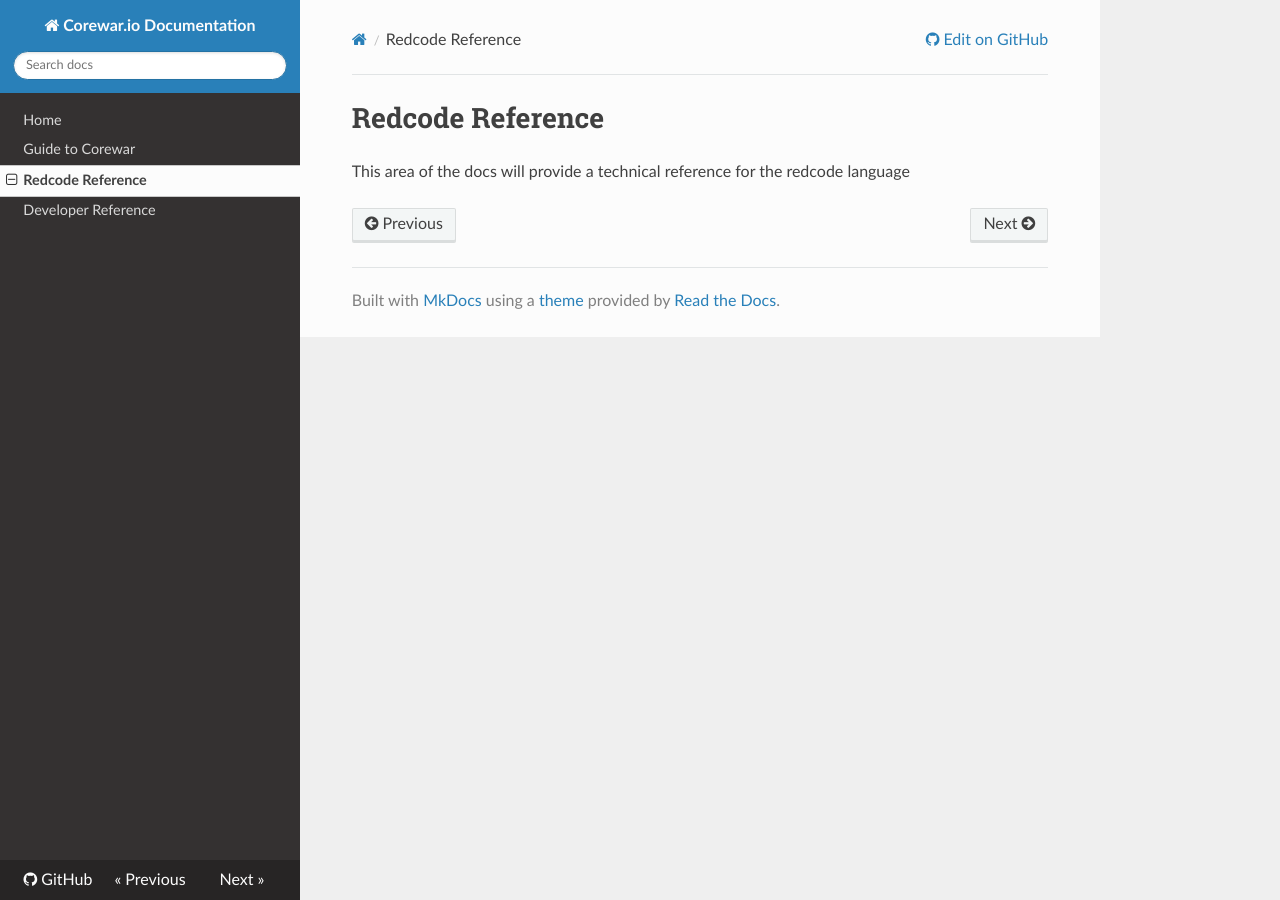
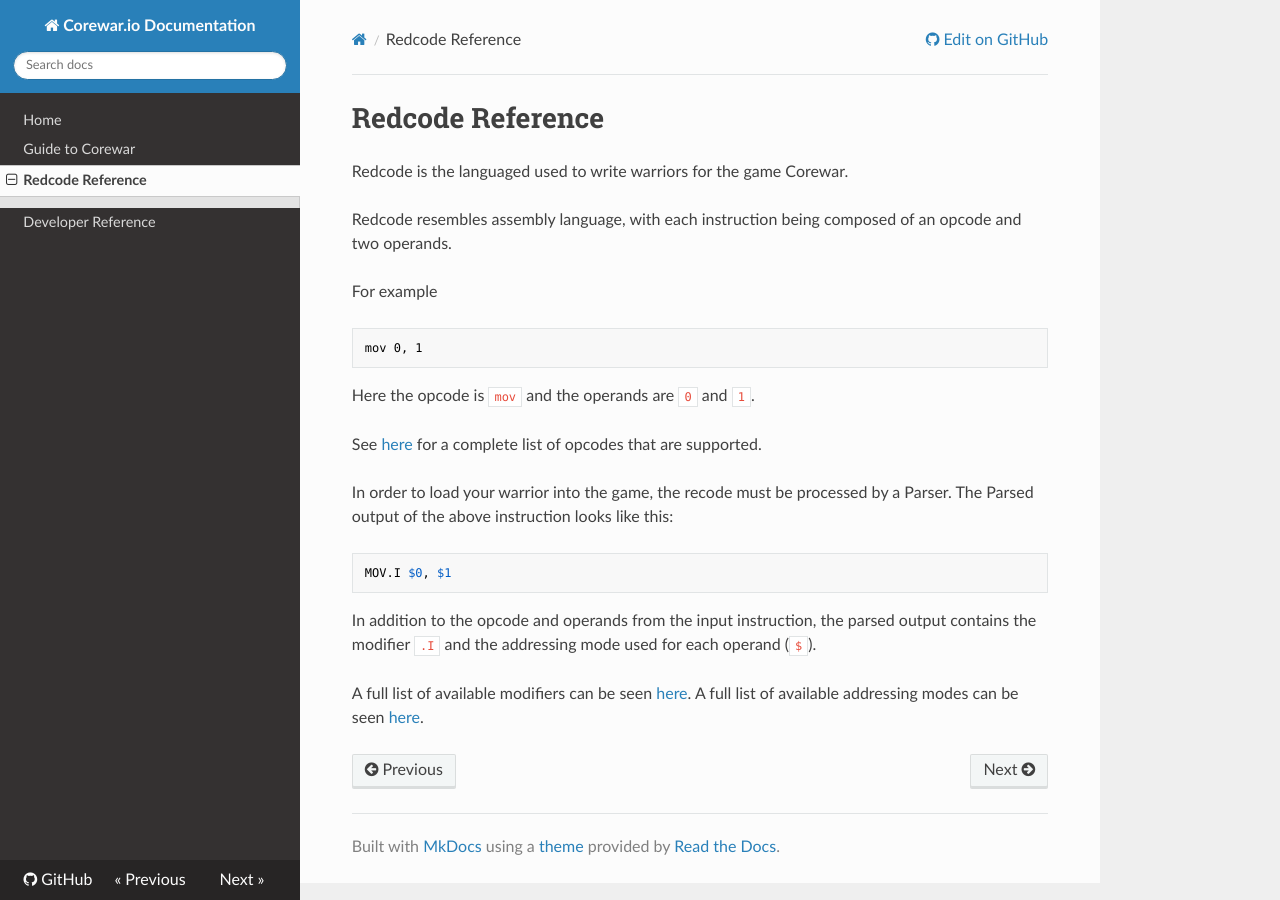
Before and after one commit to corewar/corewar.io, an MkDocs documentation site: the page built from docs/redcode/index.md, in a window 1280 px wide. Built offline with MkDocs 1.6.1, drawn with Linux system fonts in a browser that asks for light colours; nearby versions of some CDN libraries; old or Windows-style settings are respelled for this version of MkDocs.

Commit message:
Redcode intro

````diff
--- a/docs/redcode/index.md
+++ b/docs/redcode/index.md
@@ -1,4 +1,29 @@
 Redcode Reference
 =================
 
-This area of the docs will provide a technical reference for the redcode language
+Redcode is the languaged used to write warriors for the game Corewar.
+
+Redcode resembles assembly language, with each instruction being composed of an opcode and two operands.
+
+For example
+
+```
+mov 0, 1
+```
+
+Here the opcode is `mov` and the operands are `0` and `1`.
+
+See [here](opcodes) for a complete list of opcodes that are supported.
+
+In order to load your warrior into the game, the recode must be processed by a Parser. The Parsed output of the above instruction looks like this:
+
+```
+MOV.I $0, $1
+```
+
+In addition to the opcode and operands from the input instruction, the parsed output contains the modifier `.I` and the addressing mode used for each operand (`$`).
+
+A full list of available modifiers can be seen [here](modifiers).
+A full list of available addressing modes can be seen [here](addressing_modes).
+
+##
````
Also changed, not shown: docs/redcode/addressing_modes.md (added, +1 -0 lines), docs/redcode/modifiers.md (added, +1 -0 lines), docs/redcode/opcodes.md (added, +1 -0 lines).
